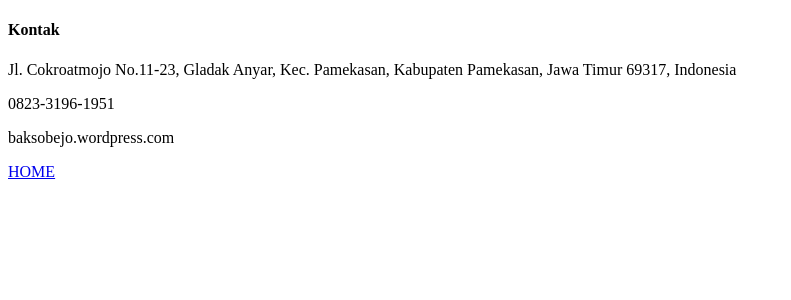
After one commit to lailatulmamluah/mysite-base, a Django app: page /index/contact/ in a window 1280 px wide. The commit adds this page. Shown: the top 300 px of the page, without its empty margins (0-791 px from the left). Run offline with Django 4.2, Linux system fonts and the light colour scheme.

Commit message:
menambahkan file contact.html

```diff
--- a/menu/admin.py
+++ b/menu/admin.py
@@ -1,5 +1,5 @@
 from django.contrib import admin
-from .models import produk, kategori
+from .models import Produk, kategori
 
 # Register your models here.
 
@@ -9,4 +9,4 @@ class produkAdmin(admin.ModelAdmin):
 
 
 admin.site.register(kategori)
-admin.site.register(produk , produkAdmin)
+admin.site.register(Produk , produkAdmin)
--- a/menu/models.py
+++ b/menu/models.py
@@ -11,7 +11,7 @@ class kategori(models.Model):
 
 # admin.site.register(kategori)
 
-class produk(models.Model):
+class Produk(models.Model):
     kategori = models.ForeignKey(kategori, on_delete=models.CASCADE)
     namaproduk = models.CharField(max_length=100)
     harga = models.CharField(max_length=20)
--- a/menu/templates/aku.html
+++ b/menu/templates/aku.html
@@ -6,7 +6,7 @@
     <title>Document</title>
 </head>
 <body>
-    <a href="/members">HOME</a>
+    <a href="/index">HOME</a>
     <h1>MINUMAN</h1>
     <ul>
         <li>es teh 3k</li>
--- /dev/null
+++ b/menu/templates/contact.html
@@ -0,0 +1,43 @@
+<!DOCTYPE html>
+<html lang="en">
+<head>
+    <meta charset="UTF-8">
+    <meta name="viewport" content="width=device-width, initial-scale=1.0">
+    <title>Document</title>
+</head>
+<body>
+    <!-- Footer Start -->
+<div>
+    <div>
+        <div>
+            <div>
+                <div class="col-lg-4 col-md-6">
+                    <h4 class="section-title ff-secondary text-start text-primary fw-normal mb-4">Kontak</h4>
+                    <p class="mb-2"><i class="fa fa-map-marker-alt me-3"></i>Jl. Cokroatmojo No.11-23, Gladak Anyar, Kec. Pamekasan, Kabupaten Pamekasan, Jawa Timur 69317, Indonesia</p>
+                    <p class="mb-2"><i class="fa fa-phone-alt me-3"></i>0823-3196-1951</p>
+                    <p class="mb-2"><i class="fa fa-envelope me-3"></i>baksobejo.wordpress.com</p>
+                    <div class="d-flex pt-2">
+                        <a class="btn btn-outline-light btn-social" href=""><i class="fab fa-twitter"></i></a>
+                        <a class="btn btn-outline-light btn-social" href=""><i class="fab fa-facebook-f"></i></a>
+                        <a class="btn btn-outline-light btn-social" href=""><i class="fab fa-youtube"></i></a>
+                        <a class="btn btn-outline-light btn-social" href=""><i class="fab fa-linkedin-in"></i></a>
+                    </div>
+                </div>
+            </div>
+        </div>
+    </div>
+    <!-- Footer End -->
+
+  <a href="/index">HOME</a>
+  <table class="table berdered">
+
+
+    {% for dl in data %}
+    <tr>
+        <td>{{dl.id}}</td>
+        <td><a href="details/{{dl.id}}">{{dl.namaproduk}}</a></td>
+    </tr>
+    {% endfor %}
+  </table>
+</body>
+</html>
--- a/menu/templates/index.html
+++ b/menu/templates/index.html
@@ -9,7 +9,6 @@
     <meta content="width=device-width, initial-scale=1.0" name="viewport">
     <meta content="" name="keywords">
     <meta content="" name="description">
-
     <!-- Favicon -->
     <link href="img/favicon.ico" rel="icon">
 
@@ -61,8 +60,8 @@
                     <div class="nav-item dropdown">
                         <a href="#" class="nav-link dropdown-toggle" data-bs-toggle="dropdown">Menu</a>
                         <div class="dropdown-menu m-0">
-                            <a href="Produk.html" class="dropdown-item">Makanan</a>
-                            <a href="Produk.html" class="dropdown-item">Minuman</a>
+                            <a href="produk/" class="dropdown-item">Makanan</a>
+                            <a href="aku/" class="dropdown-item">Minuman</a>
                         </div>
                 </div>
                         <div class="nav-item dropdown">
--- a/menu/urls.py
+++ b/menu/urls.py
@@ -3,8 +3,10 @@ from . import views
 
 urlpatterns = [
     path('members/', views.members, name='members'),
+    path('index/produk/', views.produk, name='produk'),
     path('produk/details/<int:id>', views.detail_produk, name='detailproduk'),
-    path('aku/', views.aku, name='aku'),
+    path('index/aku/', views.aku, name='aku'),
     path('index/', views.index, name='index'),
+    path('index/contact/', views.contact, name='contact'),
 
 ]
--- a/menu/views.py
+++ b/menu/views.py
@@ -1,6 +1,6 @@
 from django.http import HttpResponse
 from django.template import loader
-from .models import kategori, produk
+from .models import kategori, Produk
 
 def members(request):
   data = kategori.objects.all()
@@ -14,20 +14,20 @@ def members(request):
 
 
 def produk(request):
-  data_produk = produk.objects.all().values()
+  data_produk = Produk.objects.all().values()
   context = {
     "judul": "Selamat datang di tempat makan",
     "sub judul": "Bakso bejo",
-    "data": data,
+    "data": data_produk,
   }
   template = loader.get_template('produk.html')
   return HttpResponse(template.render())
 
 def detail_produk(request, id):
-   data_produk = produk.objects.get(id=id)
+   data_produk = Produk.objects.get(id=id)
    template = loader.get_template('detailproduk.html')
    context = {
-      "produk": produk,
+      "produk": data_produk,
    }
    return HttpResponse(template.render(context, request))
 
@@ -35,6 +35,10 @@ def aku(request):
     template = loader.get_template('aku.html')
     return HttpResponse(template.render())
 
-def index(request):
+def index(request) :
     template = loader.get_template('index.html')
     return HttpResponse(template.render())
+
+def contact(request) :
+    template = loader.get_template('contact.html')
+    return HttpResponse(template.render())
```
Also changed, not shown: menu/templates/produk.html (+24 -6 lines).
